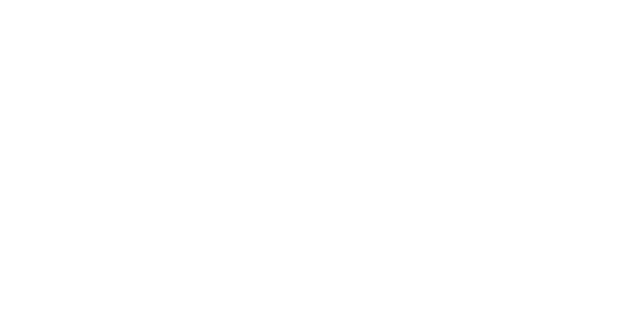
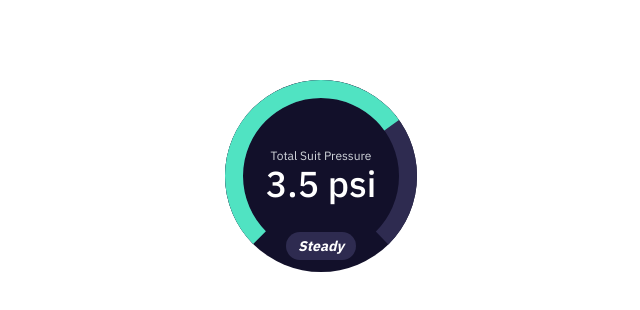
Before and after one commit to RISDxNASA-SUITS/SUITS-25, a Next.js app in the folder next-frontend/: page /dashboard in a window 1280 px wide. Shown: the top 310 px of the page, without its empty margins (319-959 px from the left). Built offline with nearby package versions, Linux system fonts and the light colour scheme.

Commit message:
developed PressureGauge component

```diff
--- /dev/null
+++ b/next-frontend/src/app/components/ui/Gauges/PressureGauge.tsx
@@ -0,0 +1,112 @@
+import React from 'react';
+
+// Define the properties expected by the PressureGauge component
+interface PressureGaugeProps {
+  currentValue: number; // The current value to display on the gauge
+  minValue: number;     // The minimum value the gauge can represent
+  maxValue: number;     // The maximum value the gauge can represent
+}
+
+const PressureGauge = ({ currentValue, minValue, maxValue }: PressureGaugeProps) => {
+  // --- Percentage Calculation ---
+  // Ensure the current value doesn't go below the minimum or above the maximum
+  const clampedValue = Math.min(Math.max(currentValue, minValue), maxValue);
+
+  // Calculate the total range of the gauge
+  const range = maxValue - minValue;
+
+  // Calculate the percentage of the gauge that should be filled
+  let percentage = 0; // Default to 0%
+  if (range > 0) {
+    // Calculate percentage based on the clamped value's position within the range
+    percentage = ((clampedValue - minValue) / range) * 100;
+  } else if (clampedValue >= maxValue) {
+    // Handle edge case where minValue equals maxValue; if value is at max, show 100%
+    percentage = 100;
+  }
+
+  // Ensure the final percentage is strictly between 0 and 100
+  percentage = Math.min(Math.max(percentage, 0), 100);
+  // --- End of Percentage Calculation ---
+
+  // --- SVG & Arc Constants ---
+  const containerSize = 192; // Pixel size of the square container (matches w-48/h-48)
+  const stroke = 18;         // Width of the gauge's arc line
+  // Radius of the center line of the arc stroke
+  const radius = (containerSize / 2) - (stroke / 2);
+  const center = containerSize / 2; // Center coordinate for the SVG circles
+  const circumference = 2 * Math.PI * radius; // Full circumference of the circle defined by the radius
+  const rotation = 135;      // Starting rotation angle (degrees) for the arcs (0 is 3 o'clock)
+
+  const arcAngle = 270;      // The total angle (degrees) the gauge arc should span
+
+  // --- Background Arc Calculations ---
+  // Fraction of the circle the background arc covers (e.g., 270/360 = 0.75)
+  const backgroundArcFactor = arcAngle / 360;
+  // The visible length of the background arc stroke
+  const backgroundArcLength = circumference * backgroundArcFactor;
+  // The length of the gap in the background arc stroke
+  const backgroundGapLength = circumference * (1 - backgroundArcFactor);
+
+  // --- Foreground Arc Calculations (Based on current code, might need adjustment for desired behavior) ---
+  // Fraction of the *total* circle the foreground should fill based on value (this calculation seems complex)
+  const foregroundArcFactor = ((currentValue - minValue) / (maxValue - minValue)) * arcAngle / 360;
+  // The calculated length of the foreground arc based on its factor
+  const foregroundArcLength = circumference * foregroundArcFactor;
+  // The calculated gap length for the foreground arc
+  const foregroundGapLength = circumference * (1 - foregroundArcFactor);
+
+  // Offset for the foreground arc (this calculation seems complex and might not produce the intended "fill" effect)
+  const arcOffset = foregroundArcLength - (percentage / 100) * backgroundArcLength;
+  // --- End of Arc Calculations ---
+
+  return (
+    // Outer container div: sets size, background, shape, and centers content
+    <div className="w-48 h-48 flex flex-col items-center justify-center relative text-white bg-[#12102A] rounded-full">
+      {/* SVG container for drawing the gauge arcs */}
+      <svg width="100%" height="100%" viewBox={`0 0 ${containerSize} ${containerSize}`}>
+        {/* Background Circle Arc */}
+        <circle
+          cx={center} // X-coordinate of the center
+          cy={center} // Y-coordinate of the center
+          r={radius}  // Radius of the arc
+          stroke="#2E2B50" // Color of the background arc
+          strokeWidth={stroke} // Width of the arc line
+          fill="none" // Makes the circle hollow
+          // Defines the dash pattern: draw 'backgroundArcLength', then gap 'backgroundGapLength'
+          strokeDasharray={`${backgroundArcLength} ${backgroundGapLength}`}
+          // Rotates the starting point of the dash array
+          transform={`rotate(${rotation} ${center} ${center})`}
+        />
+        {/* Foreground Circle Arc (Progress Indicator) */}
+        <circle
+          cx={center} // X-coordinate of the center
+          cy={center} // Y-coordinate of the center
+          r={radius}  // Radius of the arc
+          stroke="#50E3C2" // Color of the foreground arc
+          strokeWidth={stroke} // Width of the arc line
+          fill="none" // Makes the circle hollow
+          // Defines the dash pattern for the foreground (based on current complex calculation)
+          strokeDasharray={`${foregroundArcLength} ${foregroundGapLength}`}
+          // Offsets the start of the dash pattern (based on current complex calculation)
+          strokeDashoffset={arcOffset}
+          // Rotates the starting point identically to the background
+          transform={`rotate(${rotation} ${center} ${center})`}
+        />
+      </svg>
+      {/* Container for the text labels, absolutely positioned to overlay the center */}
+      <div className="absolute inset-0 flex flex-col items-center justify-center text-center">
+        {/* Label text */}
+        <p className="text-xs text-gray-300">Total Suit Pressure</p>
+        {/* Current value display */}
+        <p className="text-4xl font-medium">{currentValue.toFixed(1)} psi</p>
+      </div>
+      {/* "Steady" status indicator at the bottom */}
+      <div className="absolute bottom-3 bg-[#2E2B50] px-3 py-1 rounded-full text-sm font-semibold italic">
+        Steady
+      </div>
+    </div>
+  );
+};
+
+export default PressureGauge;
--- a/next-frontend/src/app/dashboard/page.tsx
+++ b/next-frontend/src/app/dashboard/page.tsx
@@ -1,8 +1,20 @@
+import React from 'react';
+import PressureGauge from '../components/ui/Gauges/PressureGauge';
+
 export default function DashboardPage() {
     return (
         <div>
             <h1>Dashboard</h1>
             <p>This is the dashboard view for the second screen.</p>
+
+            {/* Add the PressureGauge component here */}
+            <div style={{ marginTop: '2rem', display: 'flex', justifyContent: 'center' }}>
+                <PressureGauge
+                    currentValue={3.5}
+                    minValue={0}
+                    maxValue={5}
+                />
+            </div>
         </div>
     );
 }
```
